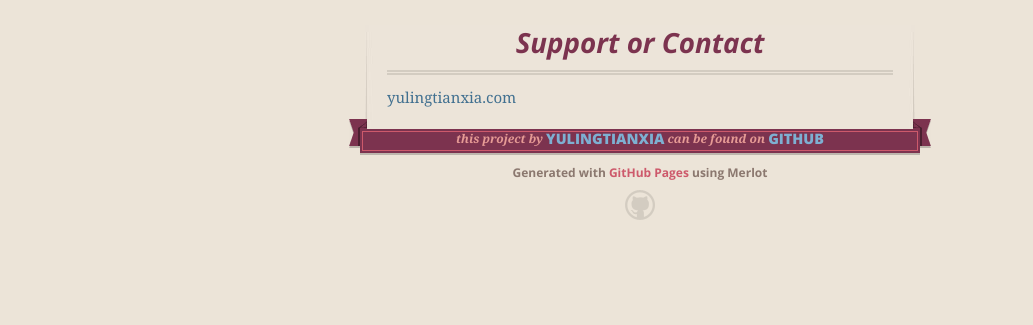
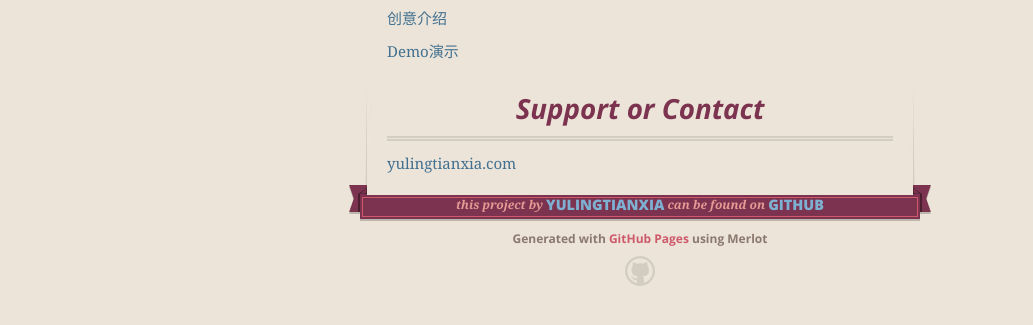
Before and after one commit to yulingtianxia/ChangYou, a plain HTML site: page index.html in a window 1280 px wide. Shown: the part 587-912 px from the top of the page, without its empty margins (0-1033 px from the left). Before the commit the page ends 847 px from the top, so only its background shows below. Drawn offline with nearby package versions, Linux system fonts and the light colour scheme.

```diff
--- a/index.html
+++ b/index.html
@@ -48,7 +48,11 @@
       <section id="main_content">
         <p>欢迎来到畅游室内导航  </p>
 
-<p><img src="http://changyouhit.duapp.com/image/bg.jpg" alt=""><br></p>
+<p><img src="http://changyouhit.duapp.com/image/bg.jpg" alt=""></p>
+
+<p><a href="http://v.youku.com/v_show/id_XNTMzOTUxNDc2.html">创意介绍</a>  </p>
+
+<p><a href="http://v.youku.com/v_show/id_XNTY1OTk1MzU2.html">Demo演示</a>  </p>
 
 <h3>
 <a name="support-or-contact" class="anchor" href="#support-or-contact"><span class="octicon octicon-link"></span></a>Support or Contact</h3>
--- a/params.json
+++ b/params.json
@@ -1 +1 @@
-{"name":"畅游","tagline":"畅游室内导航","body":"欢迎来到畅游室内导航  \r\n\r\n![](http://changyouhit.duapp.com/image/bg.jpg)  \r\n<embed src=\"http://player.youku.com/player.php/sid/XNTY1OTk1MzU2/v.swf\" allowFullScreen=\"true\" quality=\"high\" width=\"480\" height=\"400\" align=\"middle\" allowScriptAccess=\"always\" type=\"application/x-shockwave-flash\"></embed>\r\n<embed src=\"http://player.youku.com/player.php/sid/XNTMzOTUxNDc2/v.swf\" allowFullScreen=\"true\" quality=\"high\" width=\"480\" height=\"400\" align=\"middle\" allowScriptAccess=\"always\" type=\"application/x-shockwave-flash\"></embed>\r\n### Support or Contact\r\n[yulingtianxia.com](yulingtianxia.com)","google":"UA-49704553-1","note":"Don't delete this file! It's used internally to help with page regeneration."}
+{"name":"畅游","tagline":"畅游室内导航","body":"欢迎来到畅游室内导航  \r\n\r\n![](http://changyouhit.duapp.com/image/bg.jpg)  \r\n\r\n[创意介绍](http://v.youku.com/v_show/id_XNTMzOTUxNDc2.html)  \r\n\r\n[Demo演示](http://v.youku.com/v_show/id_XNTY1OTk1MzU2.html)  \r\n\r\n### Support or Contact\r\n[yulingtianxia.com](yulingtianxia.com)","google":"UA-49704553-1","note":"Don't delete this file! It's used internally to help with page regeneration."}
```
